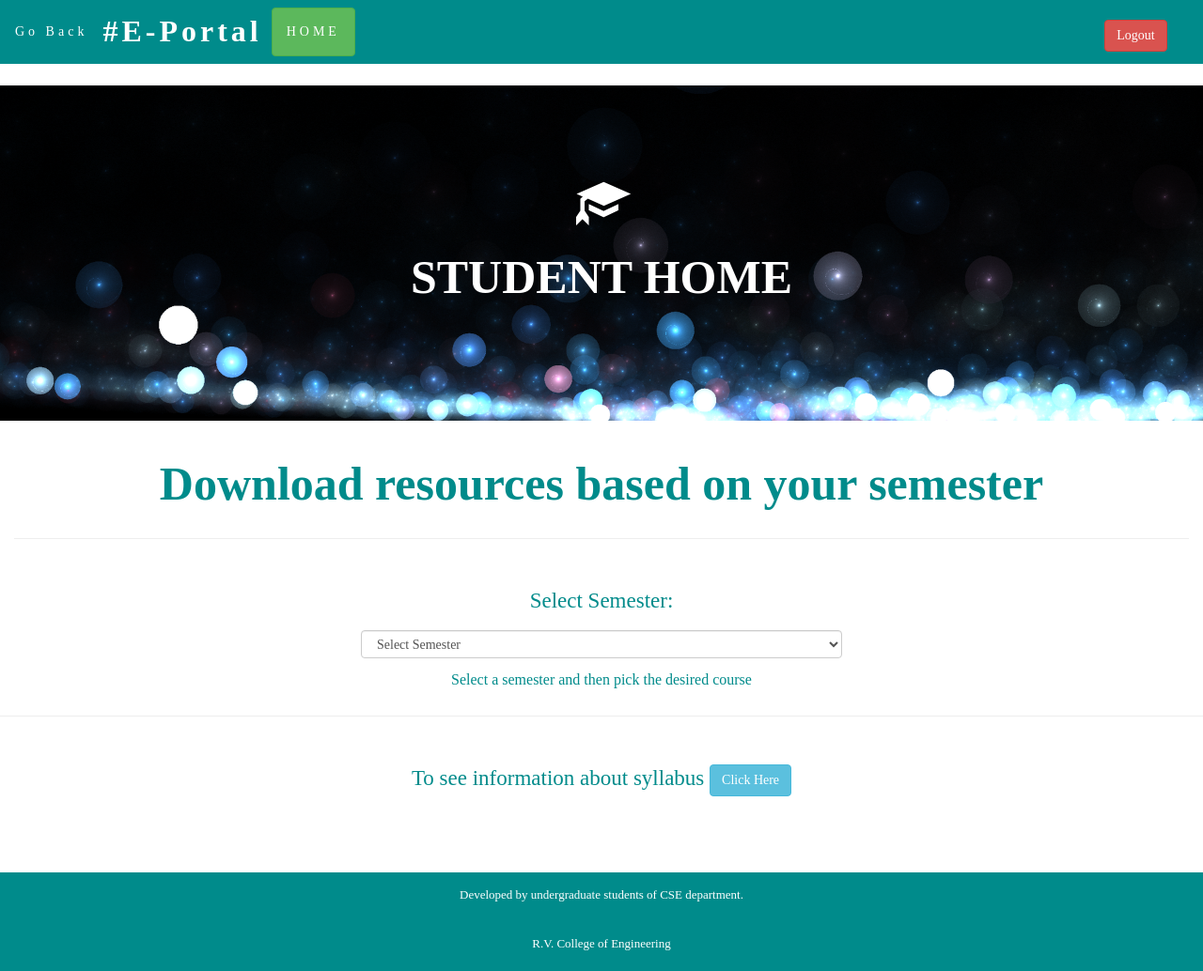
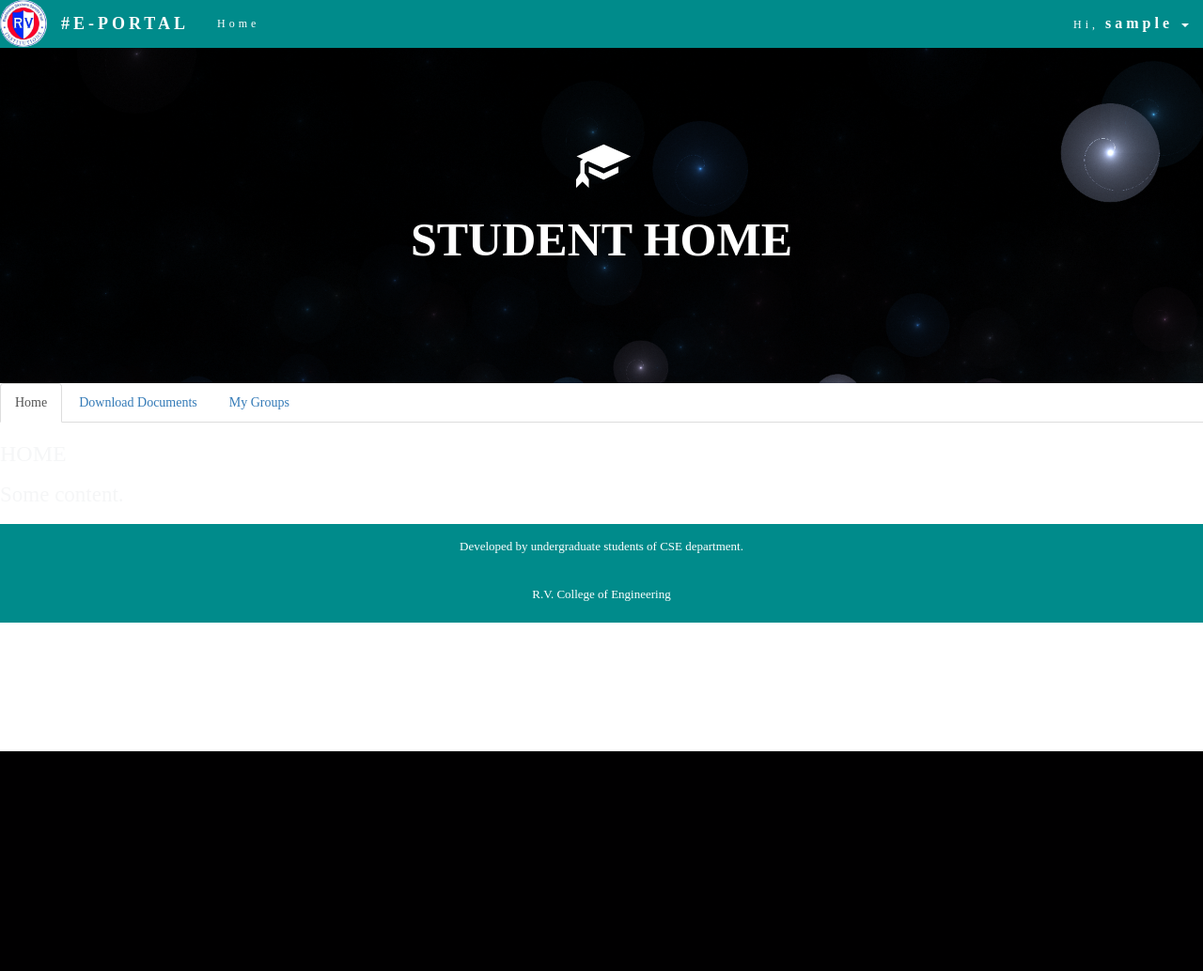
Before and after one commit to ITUTE/aranyaka-eportal, a PHP site: page /mysHomed.php in a window 1280 px wide. Shown: the whole page at 94% size. After the commit the page ends 800 px from the top, so only its background shows below. Run offline with PHP 8.4, Linux system fonts and the light colour scheme; the visitor is signed in with stand-in values (Sample User, id 1); tables that the repository leaves empty or names only in its code hold one stand-in row (values such as "Sample post"); some libraries are stand-ins or nearby versions.

Commit message:
Student home page

```diff
--- a/portal/myfHomed.php
+++ b/portal/myfHomed.php
@@ -167,7 +167,7 @@
         </div>
 
 
-		<ul class="nav nav-tabs">
+		<ul class="nav nav-tabs nav-justified">
 			  <li class="active"><a data-toggle="tab" href="#home">Home</a></li>
 			  <li><a data-toggle="tab" href="#upload">Upload Documents</a></li>
 			  <li><a data-toggle="tab" href="#groups">My Groups</a></li>
--- a/portal/mysHomed.php
+++ b/portal/mysHomed.php
@@ -108,7 +108,8 @@
 
 	<body>
 		<div class="se-pre-con"></div>
-		<div class="container-fluid">
+		<!--
+        <div class="container-fluid">
 			<div class="row">
 				<div class='col-xs-12'>
 					<div class="style">
@@ -126,12 +127,48 @@
 				</div>
 			</div>
 		</div>
+        -->
+
+        <nav class="navbar navbar-inverse">
+
+            <div class="navbar-header">
+                <button type="button" class="navbar-toggle" data-toggle="collapse" data-target="#myNavbar">
+                    <span class="icon-bar"></span>
+                    <span class="icon-bar"></span>
+                    <span class="icon-bar"></span>
+                </button>
+              <a class="navbar-left" href="http://www.rvce.edu.in/" target = "_blank"><img src="pics/rv.JPG" class="img-circle" height=50 ondragstart="return false;" alt="logo"/></a>
+              <a href="index.php" class="navbar-brand"><strong>#E-PORTAL</strong></a>
+            </div>
+            <div class="collapse navbar-collapse" id="myNavbar">
+                <ul class="nav navbar-nav">
+                    <li class=""><a href="index.php">Home</a></li>
+                </ul>
+                <ul class="nav navbar-nav navbar-right">
+                    <li class="dropdown">
+                        <a class="dropdown-toggle" data-toggle="dropdown" href="#">
+                            <?php
+                            $query = "SELECT username from slogin WHERE id = " . $_SESSION['id'];
+                            $result = mysqli_query($conn, $query);
+                            list($name) = mysqli_fetch_array($result);
+                            echo "Hi, "; echo "<strong><font size = 3>"; echo $name; echo "</font></strong>";
+                            ?>
+
+                        <span class="caret"></span></a>
+                        <ul class="dropdown-menu">
+                            <li><a href="#home"><font color = "darkcyan">Profile</font></a></li>
+                            <li><a class = ""><form method="POST"><input type="submit" value="Logout " name="Logout"/></form></a></li>
+                        </ul>
+                    </li>
+                </ul>
+            </div>
+        </nav>
 
         <div class="container-fluid bg-1 text-center"><br><br><br>
             <i class='glyphicon glyphicon-education slide'></i>
             <h2 class="margin slide"><strong>Student Home</strong></h2><br>
         </div>
-
+<!--
         <div class="container-fluid bg-3 text-center slide">
 			<h3 class="margin"><strong>Download resources based on your semester</strong></h3><hr><br>
 			<div class="row slide">
@@ -153,6 +190,29 @@
 				<p>To see information about syllabus <a href="infotables.php" class="btn btn-md btn-info">Click Here</a></p>
 			</div>
         </div>
+        -->
+
+        <ul class="nav nav-tabs">
+			  <li class="active"><a data-toggle="tab" href="#home">Home</a></li>
+			  <li><a data-toggle="tab" href="#dload">Download Documents</a></li>
+			  <li><a data-toggle="tab" href="#groups">My Groups</a></li>
+		</ul>
+
+        <div class="tab-content">
+            <div id="home" class="tab-pane fade in active">
+                <h3>HOME</h3>
+                <p>Some content.</p>
+            </div>
+            <div id="dload" class="tab-pane fade">
+                <h3>Menu 1</h3>
+                <p>Some content in menu 1.</p>
+            </div>
+            <div id="groups" class="tab-pane fade">
+                <h3>Menu 2</h3>
+                <p>Some content in menu 2.</p>
+            </div>
+        </div>
+
 
 		<footer class="container-fluid bg-4 text-center">
 			<p><font size = "2">Developed by undergraduate students of CSE department.</font></p>
--- a/portal/mysLogind.php
+++ b/portal/mysLogind.php
@@ -170,7 +170,9 @@
 
 			if($rows==1)
 			{
-				$_SESSION['student'] = $user;
+				$row = mysqli_fetch_assoc($query);
+                $_SESSION['student'] = $user;
+                $_SESSION['id'] = $row["id"];
 				if (@$_SESSION['student'] != "" )
 				{
 					header("Location: mysHomed.php");
```
Also changed, not shown: portal/myfLogind.php (line endings or trailing spaces). Lines whose indentation alone changed are shown as unchanged.
